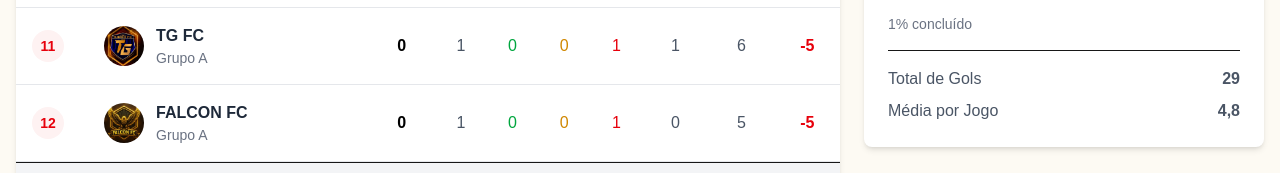
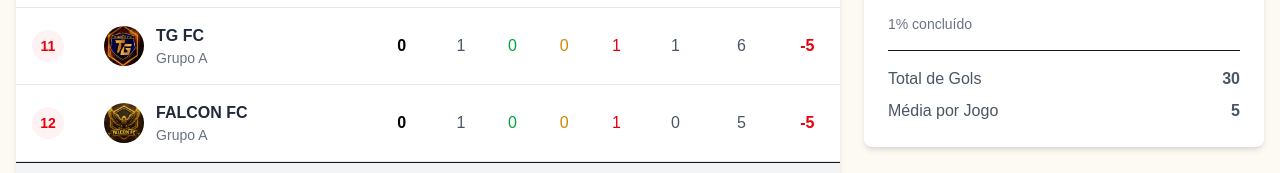
Before and after one commit to ArianNogueira/campeoes_travinho, a Next.js app in the folder client/: page /table in a window 1280 px wide. Shown: the part 1152-1325 px from the top of the page. Built offline with nearby package versions, Linux system fonts and the light colour scheme.

Commit message:
Update page.tsx

```diff
--- a/client/src/app/table/page.tsx
+++ b/client/src/app/table/page.tsx
@@ -305,11 +305,11 @@ const StandingsPage = () => {
                   <div className="pt-4 space-y-2 border-t">
                     <div className="flex justify-between text-gray-600">
                       <span>Total de Gols</span>
-                      <span className="font-bold">29</span>
+                      <span className="font-bold">30</span>
                     </div>
                     <div className="flex justify-between text-gray-600">
                       <span>Média por Jogo</span>
-                      <span className="font-bold">4,8</span>
+                      <span className="font-bold">5</span>
                     </div>
                   </div>
                 </div>
```
